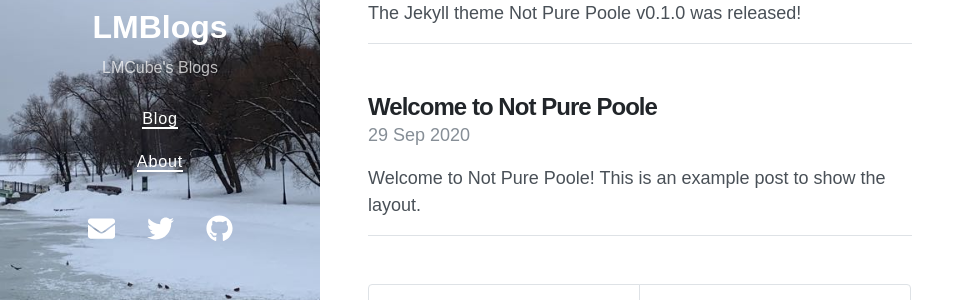
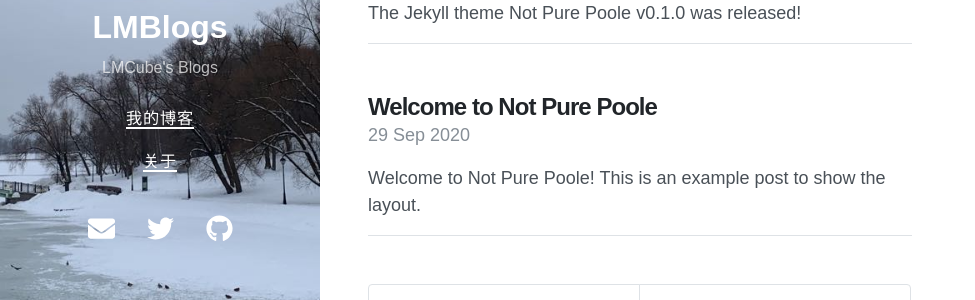
Before and after one commit to LandMineCube/LandMineCube.github.io, a Jekyll site: the page built from index.html, in a window 1280 px wide. Shown: the part 371-671 px from the top of the page, without its empty margins (0-975 px from the left). Built offline with Jekyll 4.4.1, drawn with Linux system fonts in a browser that asks for light colours; nearby versions of some CDN libraries; the list of posts is cut into pages by our own code.

Commit message:
change to Chinese

```diff
--- a/_data/navigation.yml
+++ b/_data/navigation.yml
@@ -1,4 +1,4 @@
-- title: Blog
+- title: 我的博客
   url: /
-- title: About
+- title: 关于
   url: /about/
--- a/_data/social.yml
+++ b/_data/social.yml
@@ -1,9 +1,9 @@
-- title: Email
+- title: 邮箱
   url: mailto://vszhub@gmail.com
   icon: fas fa-envelope
-- title: Twitter
+- title: 推特(原作者)
   url: https://twitter.com/vszhub
   icon: fab fa-twitter
 - title: GitHub
-  url: https://github.com/vszhub/not-pure-poole
+  url: https://github.com/LandMineCube
   icon: fab fa-github
```
